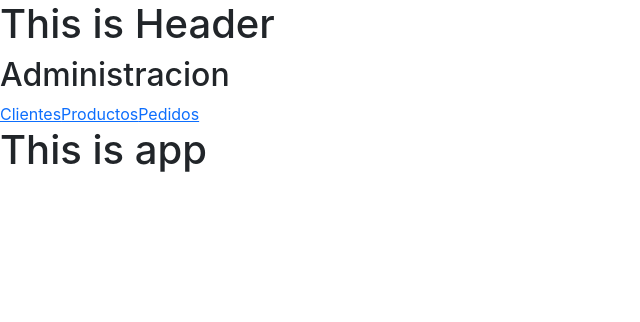
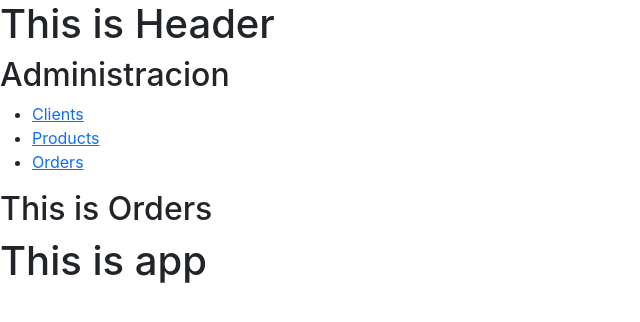
Before and after one commit to ParisArcos/CRM_API-Client, a React (Create React App) app: page /orders in a window 1280 px wide. Shown: the top 322 px of the page, without its empty margins (0-640 px from the left). Built offline with nearby package versions, Linux system fonts and the light colour scheme; the HTML template or start-up script is replaced by a standard one.

Commit message:
feat-> Routing Links

```diff
--- a/src/App.js
+++ b/src/App.js
@@ -7,6 +7,8 @@ import { BrowserRouter as Router, Routes, Route } from "react-router-dom";
 import Header from "./components/layouts/Header";
 import Nav from "./components/layouts/Nav";
 import Clients from "./components/clients/Clients";
+import Products from "./components/products/Products";
+import Orders from "./components/orders/Orders";
 
 function App() {
   return (
@@ -18,6 +20,8 @@ function App() {
           <main className="caja-contenido col-9">
             <Routes>
               <Route exact path="/" element={<Clients />} />
+              <Route exact path="/products" element={<Products />} />
+              <Route exact path="/orders" element={<Orders />} />
             </Routes>
           </main>
         </div>
--- a/src/components/layouts/Nav.js
+++ b/src/components/layouts/Nav.js
@@ -1,21 +1,33 @@
 import React from "react";
+import { Link } from "react-router-dom";
 
 const Nav = () => {
   return (
     <aside className="sidebar col-3">
       <h2> Administracion</h2>
       <nav className="nav">
-        <a href="index.html" className="clientes">
-          Clientes
-        </a>
-        <a href="productos.html" className="productos">
-          Productos
-        </a>
-        <a href="pedidos.html" className="pedidos">
-          Pedidos
-        </a>
-      </nav>
-    </aside>
+        <ul>
+          <li>
+            <Link to={"/"} className="clientes">
+              Clients
+            </Link>
+          </li>
+          <li>
+            <Link to={"/products"} className="productos" >
+              Products
+            </Link>
+          </li>
+
+          <li>
+            <Link to={"/orders"} className="Pedidos" >
+              Orders
+            </Link>
+          </li>
+
+        </ul >
+
+      </nav >
+    </aside >
   );
 };
 
--- /dev/null
+++ b/src/components/orders/Orders.js
@@ -0,0 +1,12 @@
+import React from 'react'
+
+const Orders = () => {
+  return (
+    <div>
+      <h2>This is Orders</h2>
+
+    </div>
+  )
+}
+
+export default Orders
--- /dev/null
+++ b/src/components/products/Products.js
@@ -0,0 +1,11 @@
+import React from 'react'
+
+const Products = () => {
+  return (
+    <div>
+      <h2>This is Products</h2>
+    </div>
+  )
+}
+
+export default Products
```
